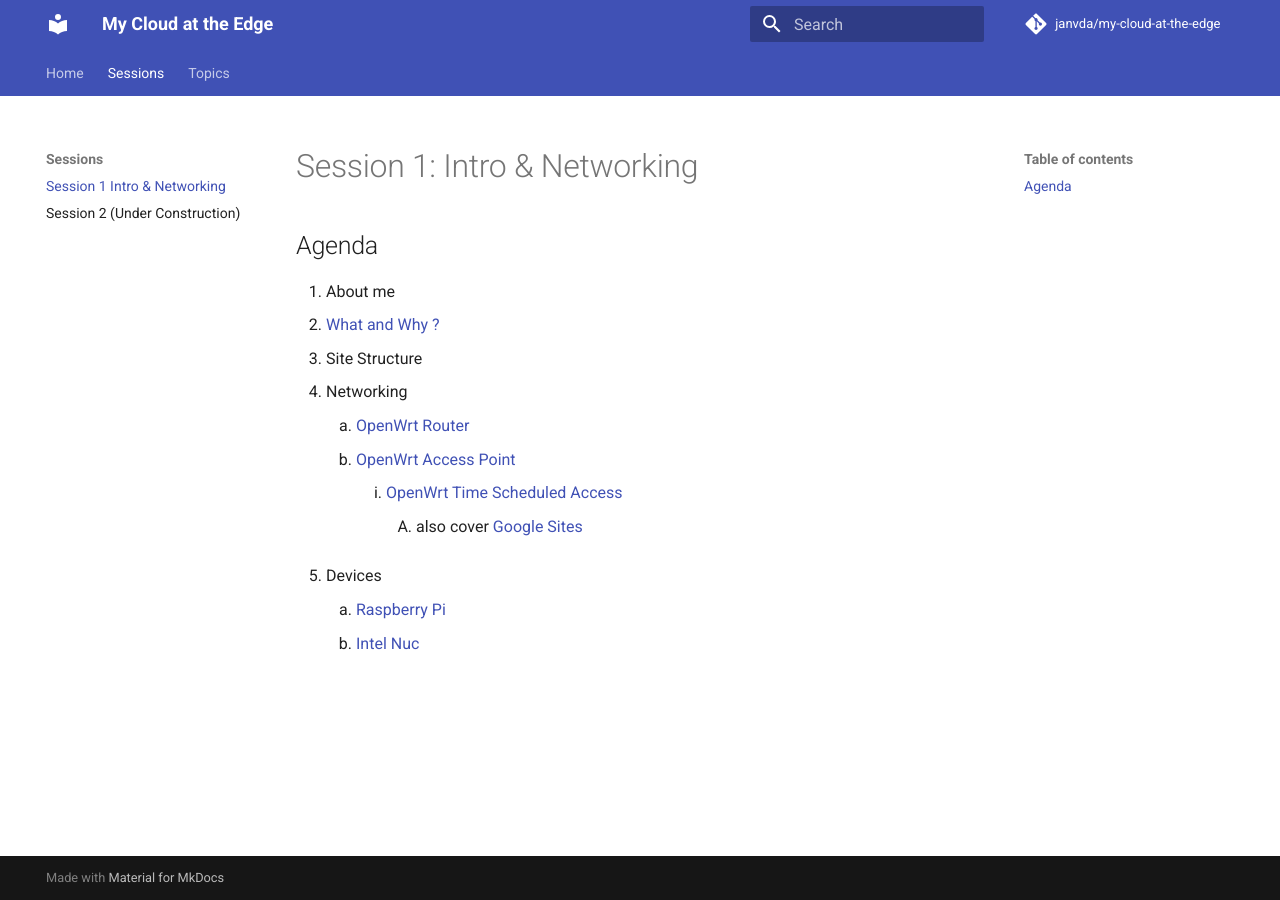
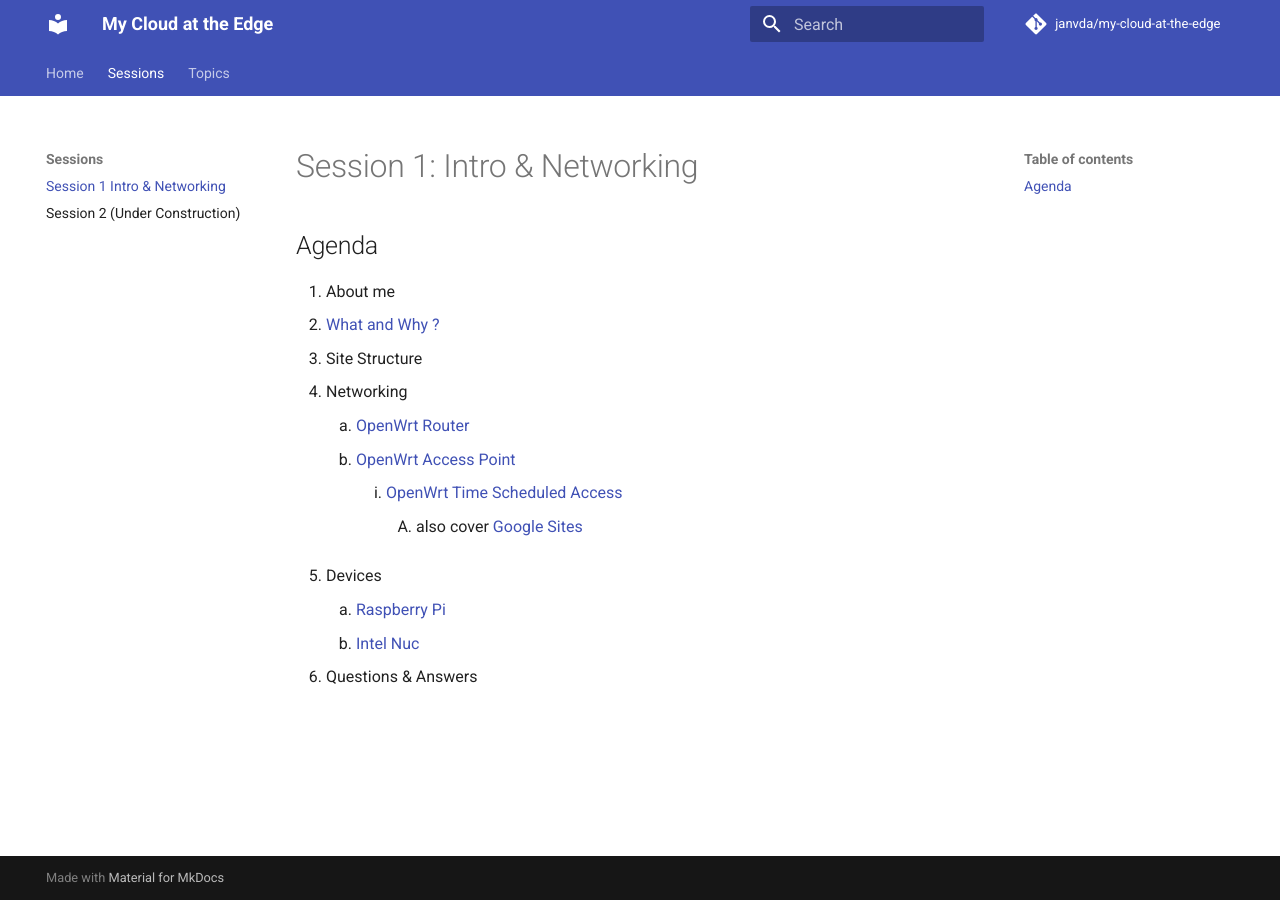
Before and after one commit to janvda/my-cloud-at-the-edge, an MkDocs documentation site: the page built from docs/sessions/session_1.md, in a window 1280 px wide. Built offline with MkDocs 1.6.1 and Material for MkDocs 9.7.7, drawn with Linux system fonts in a browser that asks for light colours; comment, search, counter and statistics services are not loaded.

Commit message:
added questions&answers to agenda

```diff
--- a/docs/sessions/session_1.md
+++ b/docs/sessions/session_1.md
@@ -13,3 +13,4 @@
 5. Devices
     1. [Raspberry Pi](../topics/raspberry_pi/README.md)
     2. [Intel Nuc](../topics/intel_nuc/README.md)
+6. Questions & Answers
```
